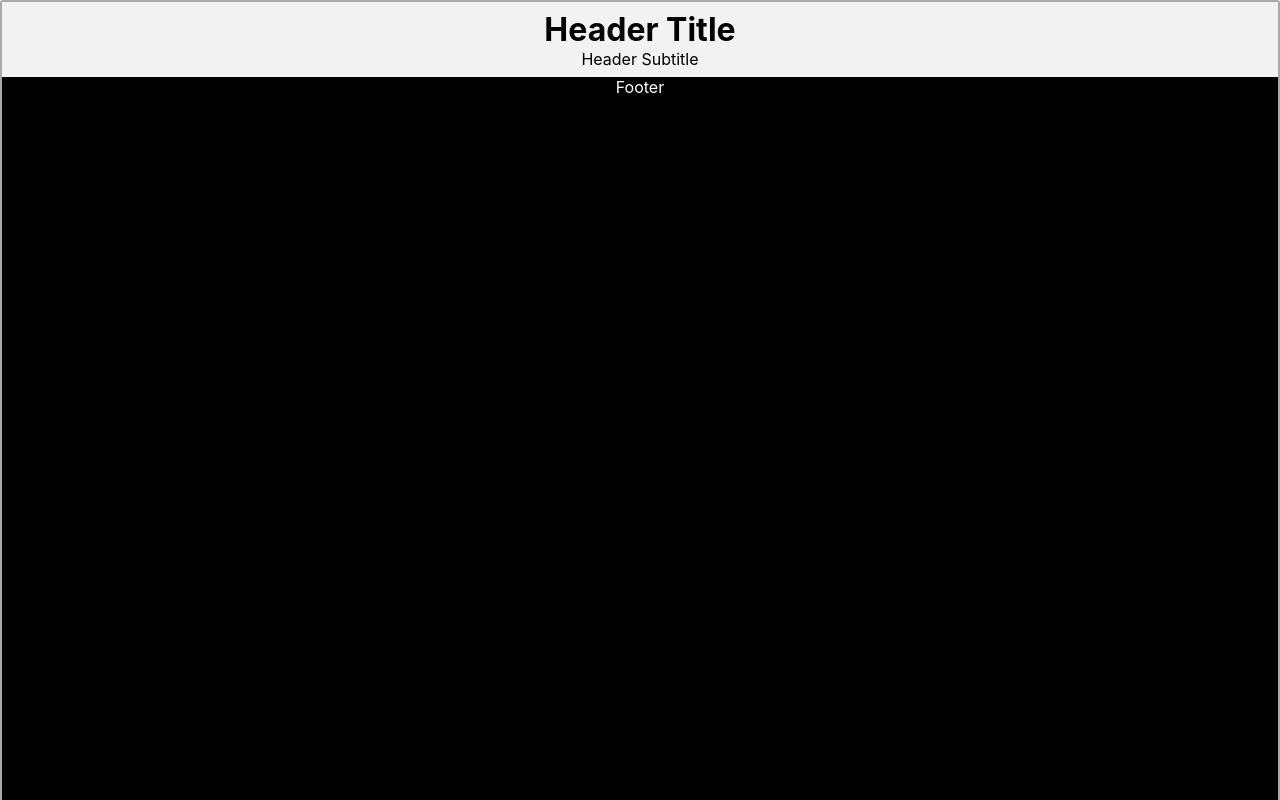
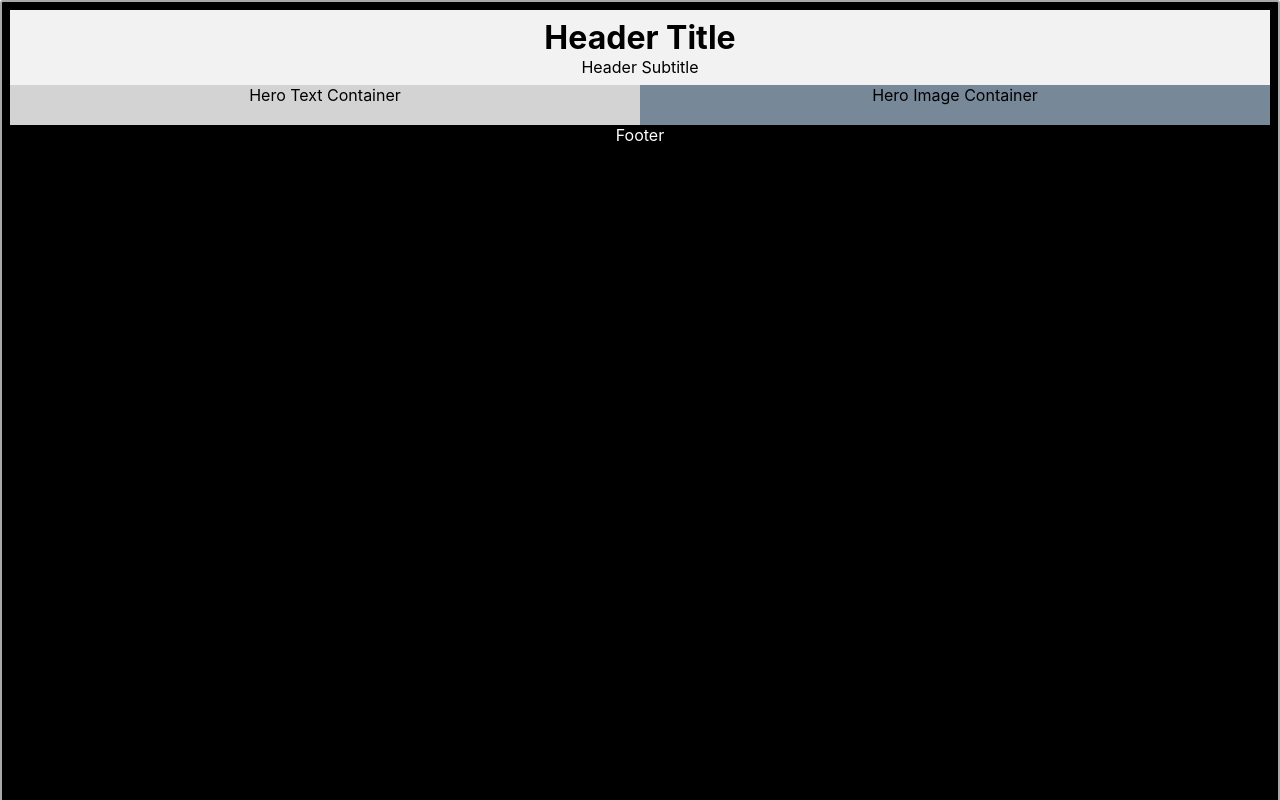
Before and after one commit to TheMartinCrabtree/tristram, a React (Create React App) app in the folder tristram/: page / in a window 1280 px wide. Shown: the top 800 px of the page. Built offline with nearby package versions, Linux system fonts and the light colour scheme.

Commit message:
fleshing out main section

```diff
--- a/tristram/src/App.tsx
+++ b/tristram/src/App.tsx
@@ -2,7 +2,8 @@ import React from "react";
 import styled from "styled-components";
 import Header from "./components/header";
 import Footer from "./components/footer";
-// test data
+import Hero from "./components/hero";
+// temp test data
 import data from "./data";
 // import "./App.css";
 
@@ -15,25 +16,23 @@ const TempBody = styled.div`
   background-color: black;
   border-radius: 3px;
   border: 2px solid darkgrey;
+  padding: 1vmin;
 `;
 
 const LayoutWrapper = styled.div`
   height: 100%;
   display: flex;
   flex-direction: column;
-
-  div:last-child {
-    align-self: flex-end;
-  }
 `;
 
 function App() {
-  const { header, footer } = data;
+  const { header, footer, hero } = data;
 
   return (
     <TempBody className="App">
       <LayoutWrapper>
         <Header {...header} />
+        <Hero />
         <Footer {...footer} />
       </LayoutWrapper>
     </TempBody>
--- a/tristram/src/components/footer/Footer.tsx
+++ b/tristram/src/components/footer/Footer.tsx
@@ -8,6 +8,8 @@ const FooterWrapper = styled.div`
   width: 100%;
   color: white;
   text-align: center;
+
+  align-self: flex-end;
 `;
 
 const Footer = ({}: FooterProps) => {
--- /dev/null
+++ b/tristram/src/components/hero/Hero.tsx
@@ -0,0 +1,38 @@
+import React, { ReactNode } from "react";
+import styled from "styled-components";
+
+type HeroProps = {};
+
+const HeroContainer = styled.div`
+  color: black;
+  display: flex;
+  flex-direction: row;
+  margin: 0 auto;
+  height: 5vmin;
+  width: 100%;
+  text-align: center;
+`;
+
+const TextContainer = styled.div`
+  width: 50%;
+  height: 100%;
+  background-color: lightgrey;
+`;
+
+const ImageContainer = styled.div`
+  width: 50%;
+  background-color: lightslategrey;
+
+  height: 100%;
+`;
+
+const Hero = ({}: HeroProps) => {
+  return (
+    <HeroContainer>
+      <TextContainer>Hero Text Container</TextContainer>
+      <ImageContainer>Hero Image Container</ImageContainer>
+    </HeroContainer>
+  );
+};
+
+export default Hero;
--- /dev/null
+++ b/tristram/src/components/hero/index.tsx
@@ -0,0 +1,3 @@
+import Hero from "./Hero";
+
+export default Hero;
--- a/tristram/src/data.js
+++ b/tristram/src/data.js
@@ -3,6 +3,8 @@ const data = {
     title: "Header Title",
     children: "Header Subtitle",
   },
+  hero: {},
+  sections: [{}, {}, {}],
   footer: {},
 };
 
```
Also changed, not shown: tristram/src/components/sections/MainSection.tsx (added, +35 -0 lines), tristram/src/components/sections/SubSection.tsx (added, +24 -0 lines).
